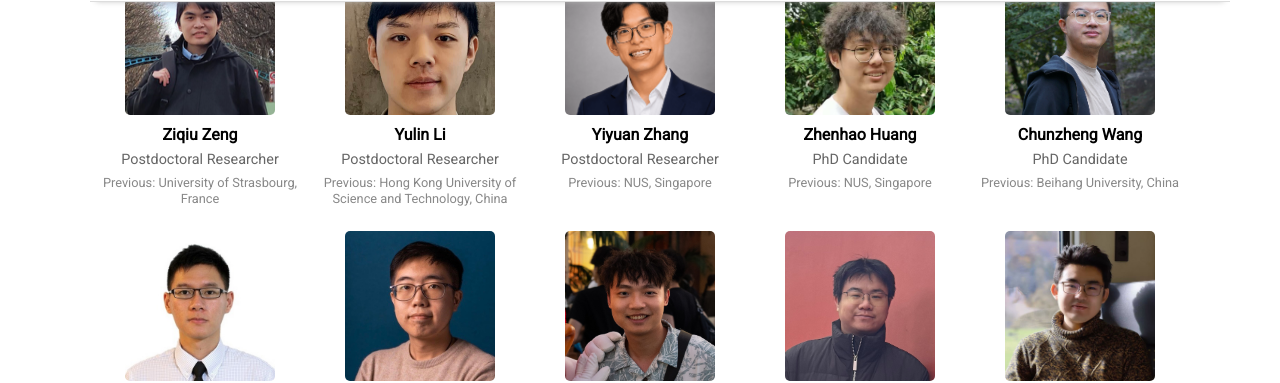
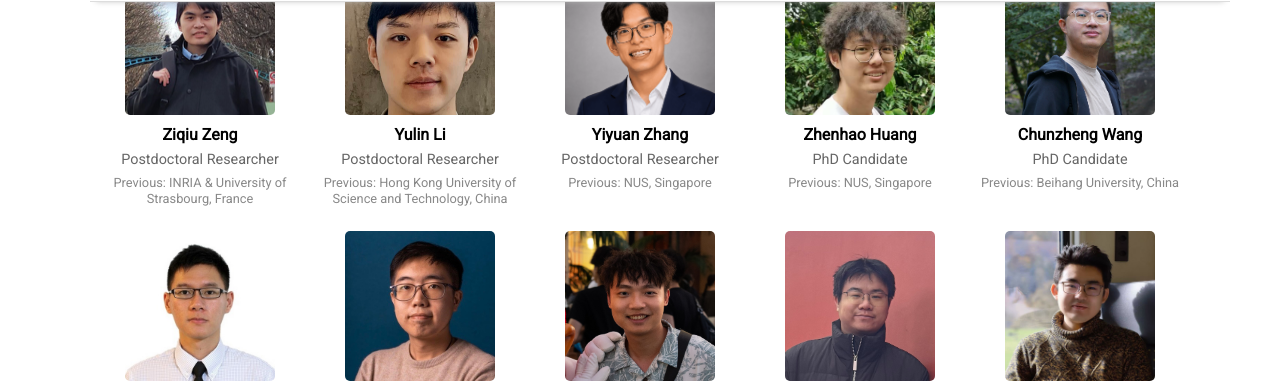
Before and after one commit to NUS-HcRL/nus-hcrl.github.io, a Jekyll site: the page built from pages/lab.md, in a window 1280 px wide and 900 px high, scrolled down 430 px. Shown: the part 85-468 px from the top of the window. Built offline with Jekyll 4.4.1, drawn with Linux system fonts in a browser that asks for light colours; nearby versions of some CDN libraries.

Commit message:
Update member origin for Ziqiu Zeng

```diff
--- a/pages/lab.md
+++ b/pages/lab.md
@@ -26,7 +26,7 @@ permalink: /lab
       <img src="/assets/img/Ziqiu.jpg" class="member-photo" alt="Ziqiu Zeng">
       <div class="member-name">Ziqiu Zeng</div>
       <div class="member-position">Postdoctoral Researcher</div>
-      <div class="member-origin">Previous: University of Strasbourg, France</div>
+      <div class="member-origin">Previous: INRIA & University of Strasbourg, France</div>
     </div>
   </a>
   <a href="https://yulinli0.github.io/" class="member-link" target="_blank">
```
